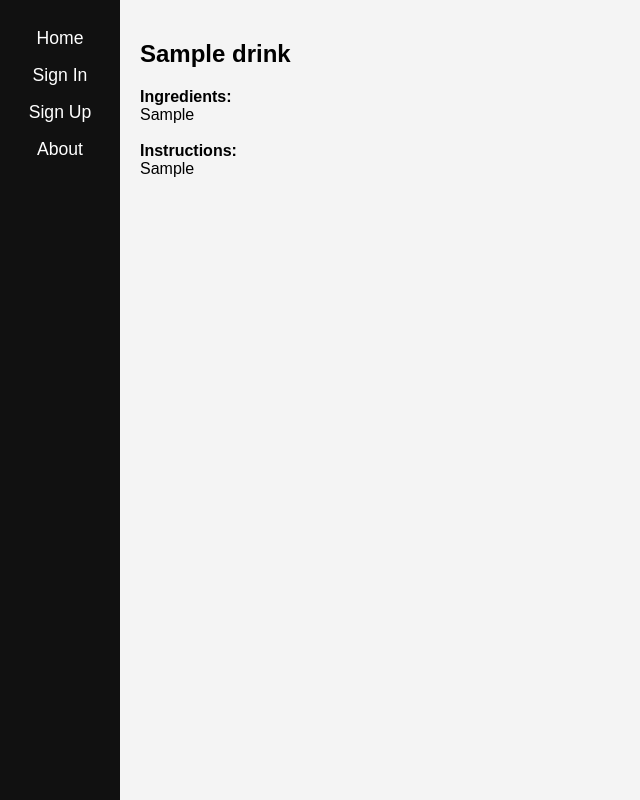
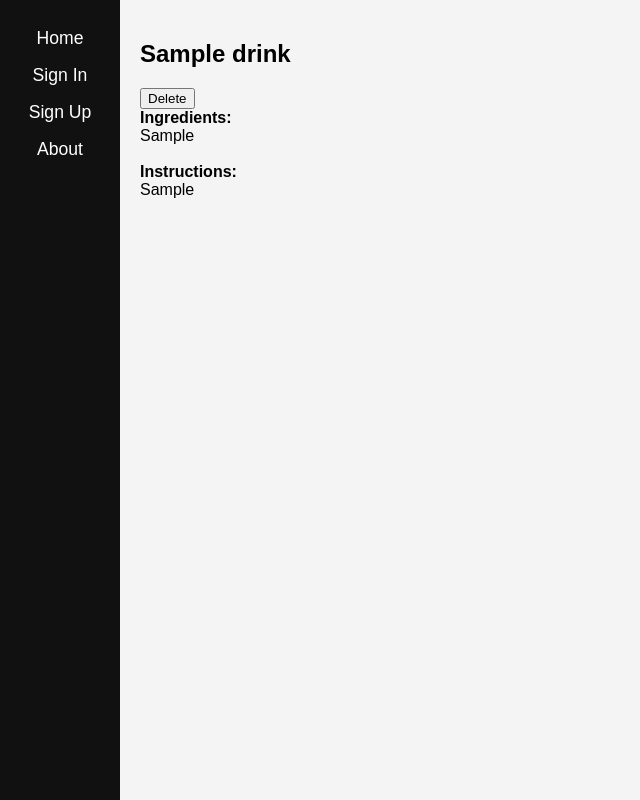
Before and after one commit to anubisrises101/BarrellnBlend, a Django app: page /drinks/1/ in a window 1280 px wide. Shown: the whole page, without its empty margins (0-640 px from the left). Run offline with Django 5.2, Linux system fonts and the light colour scheme; tables that the repository leaves empty hold one stand-in row (values such as "Sample post").

Commit message:
add delete functionality

```diff
--- a/main_app/templates/drinks/drink_detail.html
+++ b/main_app/templates/drinks/drink_detail.html
@@ -5,6 +5,10 @@
 {% endif %}
 
 <h2>{{ drink.name }} </h2>
+<form action="{% url 'drink-delete' drink.pk %}" method="post" style="display:inline;">
+  {% csrf_token %}
+  <button type="submit" class="delete-button">Delete</button>
+</form>
 <strong>Ingredients:</strong> {{ drink.ingredients|safe }}<br /><br />
 <strong>Instructions:</strong> {{ drink.instructions|safe }}<br /><br />
 {% if not drink.id %}
--- a/main_app/urls.py
+++ b/main_app/urls.py
@@ -11,4 +11,5 @@ urlpatterns = [
     path('add_to_bar/', views.add_to_bar, name='add_to_bar'),
     path('bar/', views.bar, name='bar'),
     path('drinks/<int:drink_id>/', views.drink_detail, name='drink_detail'),
+    path('drinks/<int:pk>/delete/', views.DrinkDelete.as_view(), name='drink-delete')
 ]
--- a/main_app/views.py
+++ b/main_app/views.py
@@ -8,6 +8,8 @@ import os, environ, openai, re
 from .models import Drink
 from django.conf import settings
 from openai import OpenAI
+from django.views.generic.edit import DeleteView
+from django.urls import reverse_lazy
 
 openai.api_key = settings.OPENAI_API_KEY
 # Create your views here.
@@ -129,3 +131,7 @@ def add_to_bar(request):
 def bar(request):
     drinks = Drink.objects.filter(user=request.user)
     return render(request, "drinks/bar.html", {"drinks": drinks})
+
+class DrinkDelete(DeleteView):
+    model = Drink
+    success_url = reverse_lazy("bar")
```
